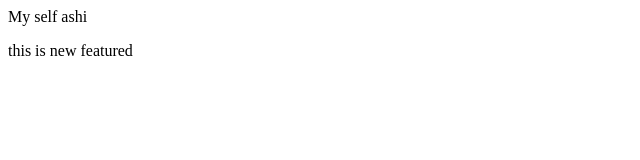
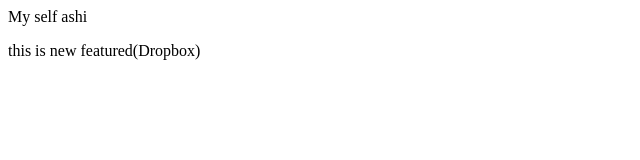
Before and after one commit to ashwanikumar45/localrepo, a plain HTML site: page index.html in a window 1280 px wide. Shown: the full height of the page, 0-640 px from the left. Drawn offline with Linux system fonts and the light colour scheme.

Commit message:
add dropbox

```diff
--- a/index.html
+++ b/index.html
@@ -2,5 +2,5 @@
     My self ashi
 </p>
 <p>
-    this is new featured
+    this is new featured(Dropbox)
 </p>
```
